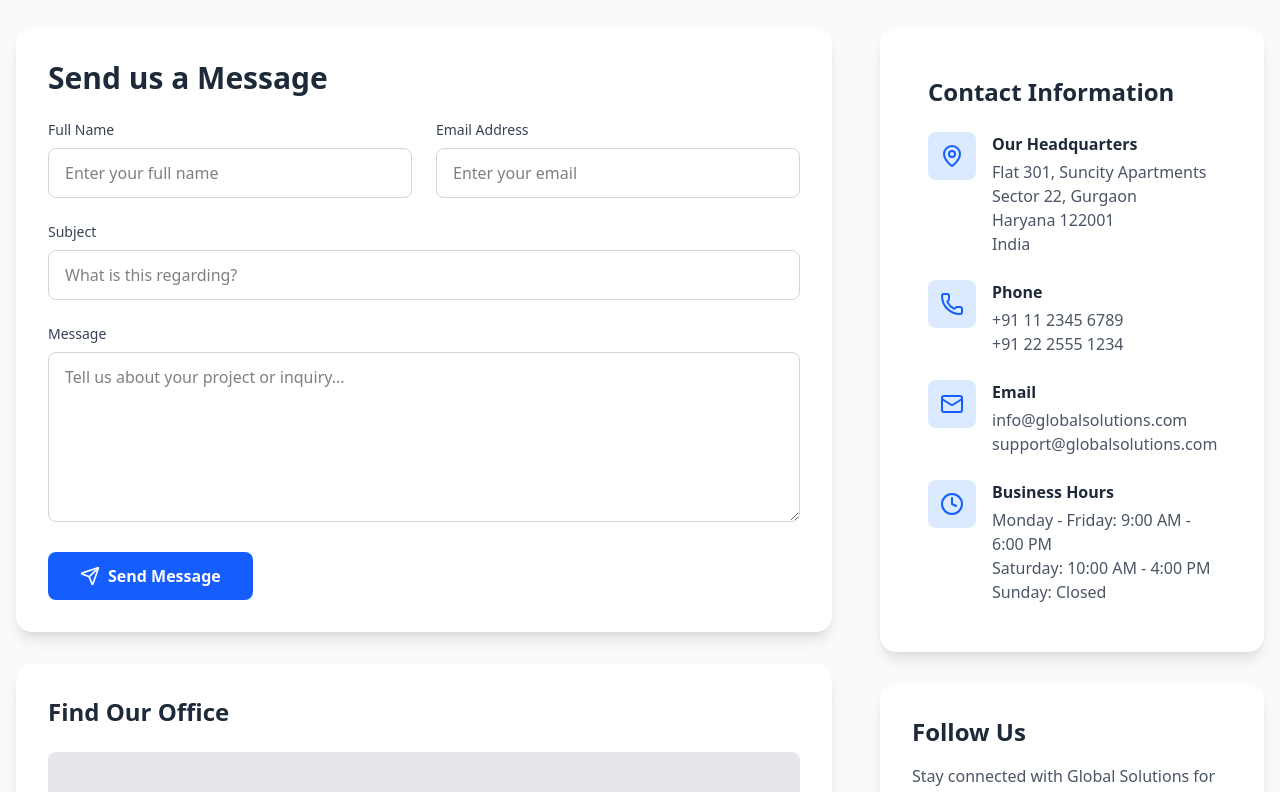
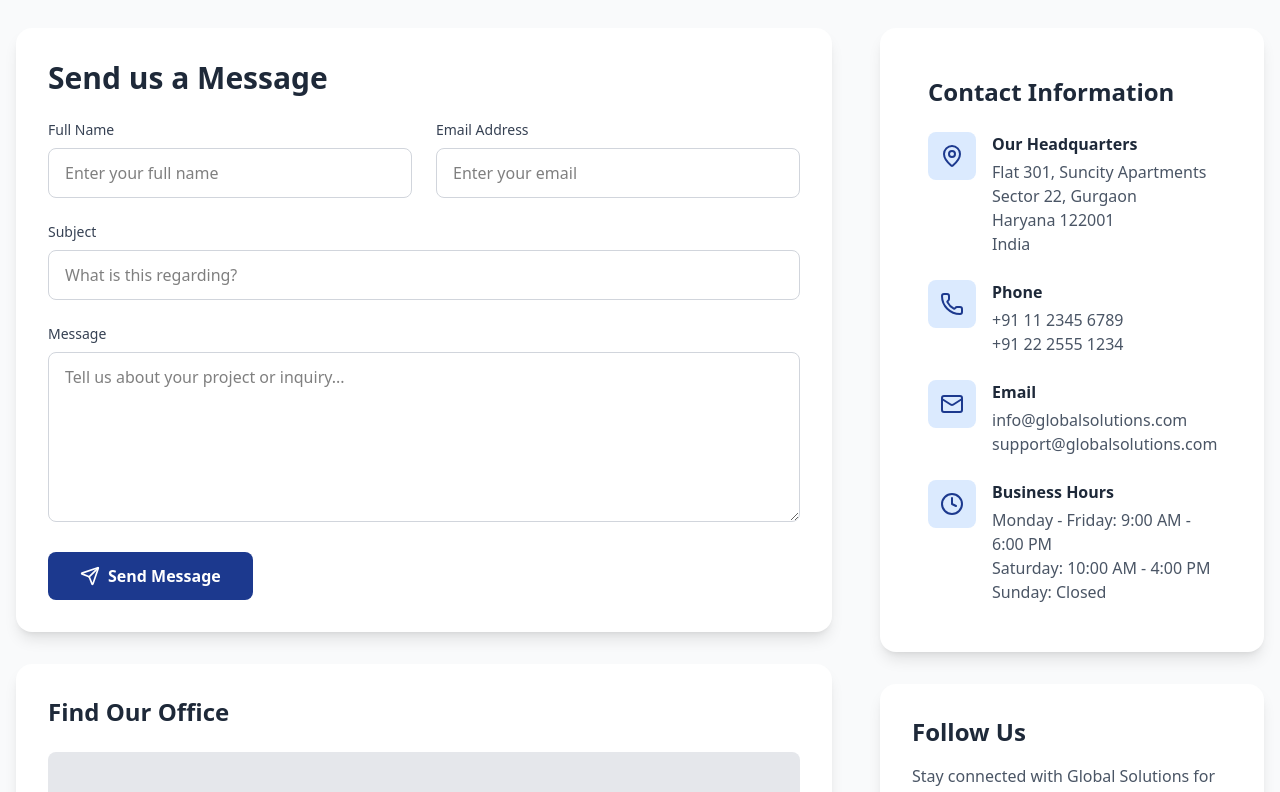
Before and after one commit to awadhesh8994/Global-Solutions-Tech, a React app in the folder frontend/: page /contact in a window 1280 px wide. Shown: the part 380-1172 px from the top of the page. Built offline with nearby package versions, Linux system fonts and the light colour scheme; grey boxes are pictures that could not be loaded; the HTML template or start-up script is replaced by a standard one.

Commit message:
changed color

```diff
--- a/frontend/src/pages/ContactPage.jsx
+++ b/frontend/src/pages/ContactPage.jsx
@@ -160,7 +160,7 @@ const ContactPage = () => {
                 </div>
                 <button
                   type="submit"
-                  className="bg-blue-600 hover:bg-blue-700 text-white font-semibold py-3 px-8 rounded-lg transition-all duration-200 flex items-center space-x-2"
+                  className="bg-blue-900 hover:bg-blue-800 text-white font-semibold py-3 px-8 rounded-lg transition-all duration-200 flex items-center space-x-2"
                 >
                   <Send size={20} />
                   <span>Send Message</span>
@@ -195,7 +195,7 @@ const ContactPage = () => {
               <div className="space-y-6">
                 <div className="flex items-start space-x-4">
                   <div className="bg-blue-100 p-3 rounded-lg">
-                    <MapPin className="text-blue-600" size={24} />
+                    <MapPin className="text-blue-900" size={24} />
                   </div>
                   <div>
                     <h4 className="font-semibold text-gray-800">Our Headquarters</h4>
@@ -211,7 +211,7 @@ const ContactPage = () => {
 
                 <div className="flex items-start space-x-4">
                   <div className="bg-blue-100 p-3 rounded-lg">
-                    <Phone className="text-blue-600" size={24} />
+                    <Phone className="text-blue-900" size={24} />
                   </div>
                   <div>
                     <h4 className="font-semibold text-gray-800">Phone</h4>
@@ -224,7 +224,7 @@ const ContactPage = () => {
 
                 <div className="flex items-start space-x-4">
                   <div className="bg-blue-100 p-3 rounded-lg">
-                    <Mail className="text-blue-600" size={24} />
+                    <Mail className="text-blue-900" size={24} />
                   </div>
                   <div>
                     <h4 className="font-semibold text-gray-800">Email</h4>
@@ -237,7 +237,7 @@ const ContactPage = () => {
 
                 <div className="flex items-start space-x-4">
                   <div className="bg-blue-100 p-3 rounded-lg">
-                    <Clock className="text-blue-600" size={24} />
+                    <Clock className="text-blue-900" size={24} />
                   </div>
                   <div>
                     <h4 className="font-semibold text-gray-800">Business Hours</h4>
```
